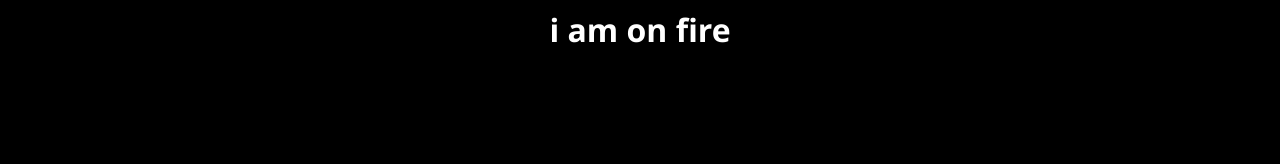
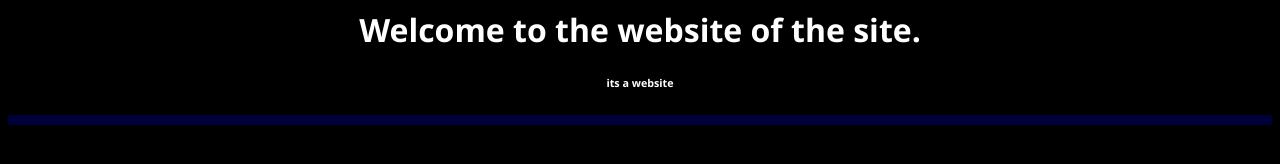
Before and after one commit to 21Jnewb/freebobucsite, a plain HTML site: page workspace/index.html in a window 1280 px wide. Drawn offline with Linux system fonts and the light colour scheme.

Commit message:
asdadasdasdadsddddd

```diff
--- a/workspace/index.html
+++ b/workspace/index.html
@@ -1,13 +1,15 @@
 <html>
 	<head>
-		<title>fire website</title>
+		<title>Website</title>
 		<link rel="stylesheet" href="style.css">
 		<script src="script.js"></script>
 	</head>
 
 
 	<body>
-		<h1 class="title" id="title"> i am on fire </h1>
+		<h1> Welcome to the website of the site. </h1>
+		<h6>its a website</h6>
+		<div class="splitter"></div>
 	</body>
 
 </html>
--- a/workspace/style.css
+++ b/workspace/style.css
@@ -4,3 +4,9 @@ body {
 	color: white;
 	font-family: 'Segoe UI', Tahoma, Geneva, Verdana, sans-serif;
 }
+
+.splitter {
+	height: 10px;
+	width: 100%;
+	background-color: rgb(0, 0, 59);
+}
```
